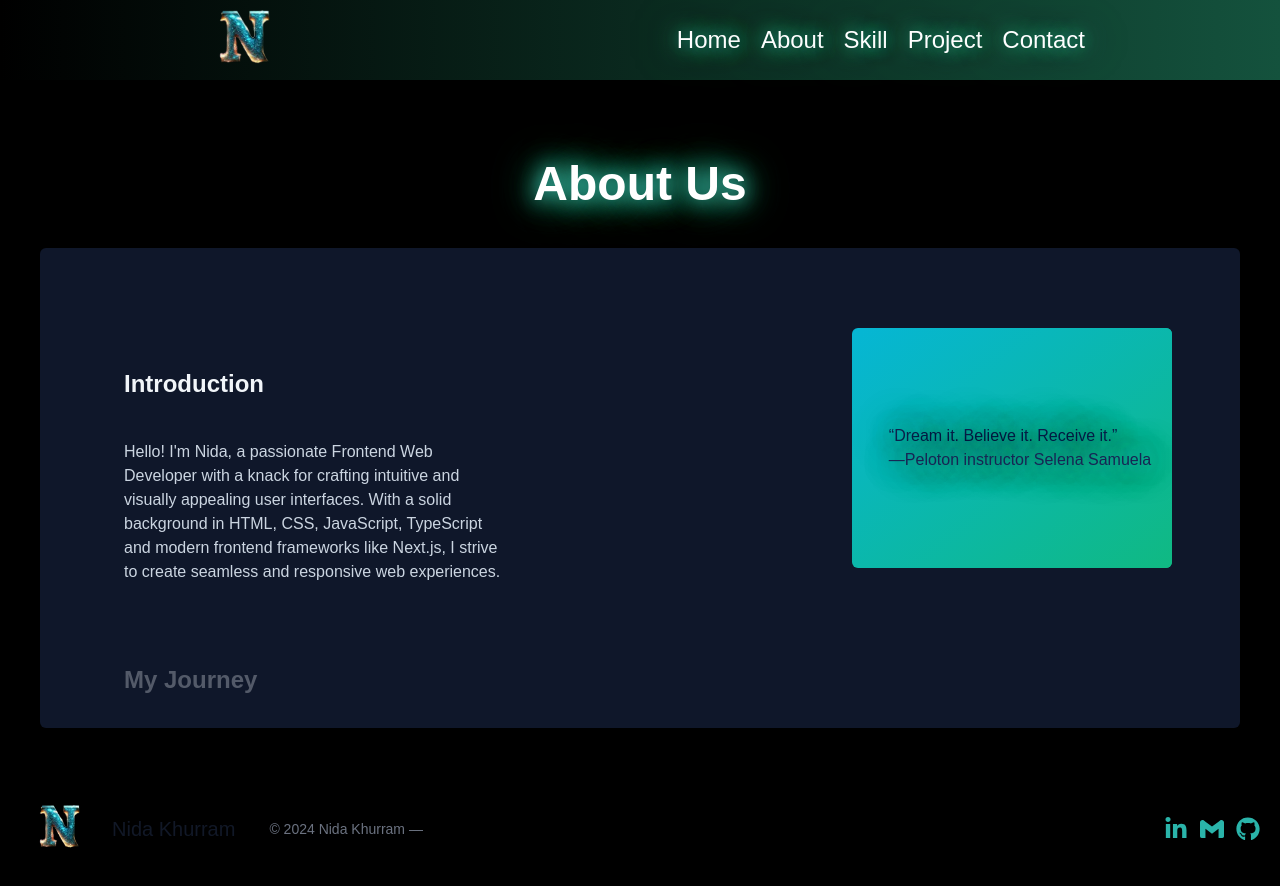
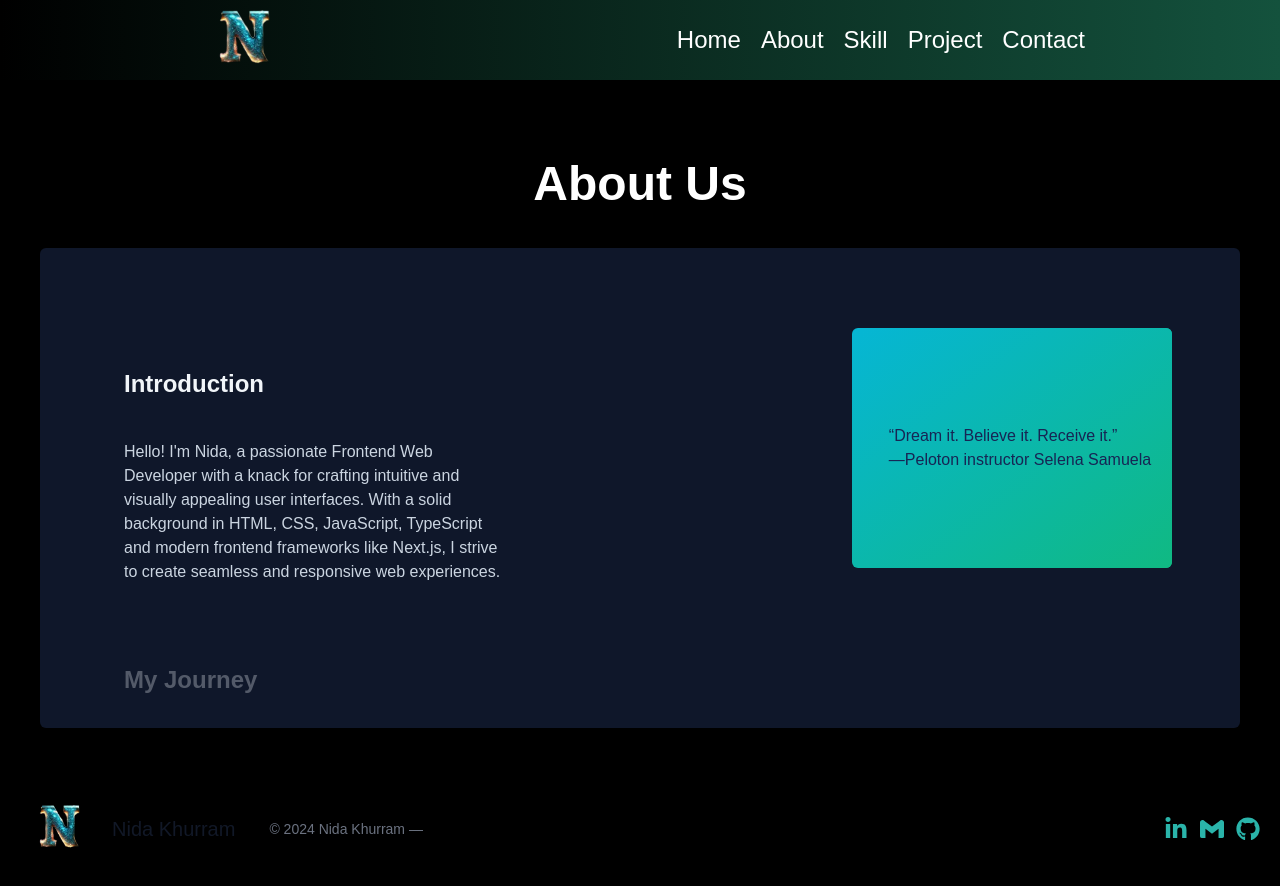
Before and after one commit to nida1khurram/portfolio-next--project, a Next.js app: page /about in a window 1280 px wide. Shown: the top 886 px of the page. Built offline with nearby package versions, Linux system fonts and the light colour scheme.

Commit message:
add team link

```diff
--- a/src/app/globals.css
+++ b/src/app/globals.css
@@ -1,111 +1,3 @@
-/* @tailwind base;
-@tailwind components;
-@tailwind utilities;
-
-body {
-  font-family: 'Poppins', sans-serif;
-}
-
-@layer utilities {
-  .text-balance {
-    text-wrap: balance;
-  }
-  .text-shadow-1 {
-    text-shadow:
-          0 0 20px #42d9ce,
-          0 0 30px #14523d,
-          0 0 40px #23a842,
-          0 0 50px #24747c;
-  }
-  } */
-/* animation bubble */
-/* .bubble{
-
-  animation: bubble 7s linear infinite;
-}
-@keyframes bubble {
-  0% {
-
-            transform: translateY(0);
-    opacity: 0;
-  }
-  50% {
-    opacity: 1;
-  }
-  70% {
-    opacity: 1;
-  }
-  100% {
-
-            transform: translateY(-80vh);
-    opacity: 0;
-  }
-}
-@layer base {
-  :root {
-    --background: 0 0% 100%;
-    --foreground: 0 0% 3.9%;
-    --card: 0 0% 100%;
-    --card-foreground: 0 0% 3.9%;
-    --popover: 0 0% 100%;
-    --popover-foreground: 0 0% 3.9%;
-    --primary: 0 0% 9%;
-    --primary-foreground: 0 0% 98%;
-    --secondary: 0 0% 96.1%;
-    --secondary-foreground: 0 0% 9%;
-    --muted: 0 0% 96.1%;
-    --muted-foreground: 0 0% 45.1%;
-    --accent: 0 0% 96.1%;
-    --accent-foreground: 0 0% 9%;
-    --destructive: 0 84.2% 60.2%;
-    --destructive-foreground: 0 0% 98%;
-    --border: 0 0% 89.8%;
-    --input: 0 0% 89.8%;
-    --ring: 0 0% 3.9%;
-    --chart-1: 12 76% 61%;
-    --chart-2: 173 58% 39%;
-    --chart-3: 197 37% 24%;
-    --chart-4: 43 74% 66%;
-    --chart-5: 27 87% 67%;
-    --radius: 0.5rem;
-  }
-  .dark {
-    --background: 0 0% 3.9%;
-    --foreground: 0 0% 98%;
-    --card: 0 0% 3.9%;
-    --card-foreground: 0 0% 98%;
-    --popover: 0 0% 3.9%;
-    --popover-foreground: 0 0% 98%;
-    --primary: 0 0% 98%;
-    --primary-foreground: 0 0% 9%;
-    --secondary: 0 0% 14.9%;
-    --secondary-foreground: 0 0% 98%;
-    --muted: 0 0% 14.9%;
-    --muted-foreground: 0 0% 63.9%;
-    --accent: 0 0% 14.9%;
-    --accent-foreground: 0 0% 98%;
-    --destructive: 0 62.8% 30.6%;
-    --destructive-foreground: 0 0% 98%;
-    --border: 0 0% 14.9%;
-    --input: 0 0% 14.9%;
-    --ring: 0 0% 83.1%;
-    --chart-1: 220 70% 50%;
-    --chart-2: 160 60% 45%;
-    --chart-3: 30 80% 55%;
-    --chart-4: 280 65% 60%;
-    --chart-5: 340 75% 55%;
-  }
-}
-@layer base {
-  * {
-    @apply border-border;
-  }
-  body {
-    @apply bg-background text-foreground;
-  }
-} */
-
-
 @tailwind base;
 @tailwind components;
 @tailwind utilities;
@@ -122,13 +14,26 @@ body {
   .text-balance {
     text-wrap: balance;
   }
-  .text-shadow-1 {
+  /* .text-shadow-1 {
     text-shadow:
-    0 0 20px #42d9ce,  /* Light teal */
-    0 0 30px #14523d,  /* Dark green */
-    0 0 40px #23a842,  /* Medium green */
-    0 0 50px #24747c;  /* Teal */
+    0 0 20px #42d9ce,
+    0 0 30px #14523d,
+    0 0 40px #23a842,
+    0 0 50px #24747c;
+  } */
+  .text-shadow-1{
+    text-shadow:
+    /* 0 0 20px #027a6d,
+    0 0 30px #023e24,
+    0 0 40px #0b4e23,
+    0 0 50px #0c3e42;  */
+
+    0 0 20px #ffffff,
+  0 0 30px #ffffff,
+  /* 0 0 40px #ffffff,
+   0 0 50px #ffffff;  */
   }
+
 
 }
 /* animation bubble */
--- a/src/components/heroBack.tsx
+++ b/src/components/heroBack.tsx
@@ -19,10 +19,10 @@ export function VortexDemoSecond() {
          <div className="container grid  md:grid-cols-2 items-center py-10 px-[10%] justify-center">
          <div className="sm:w-[200px] sm:h-[200px] md:w-[300px] md:h-[300px] mx-auto">
         <Image
-          width={300}
-          height={300}
+          width={200}
+          height={200}
           alt="logo"
-          src="/picture/girl.png"
+          src="/picture/hero.png"
           className=""
         />
         </div>
--- a/src/components/team.tsx
+++ b/src/components/team.tsx
@@ -80,7 +80,7 @@ export function OurTeam() {
           <p className="font-normal text-sm text-gray-50 relative z-10 my-4">
           Creating user-friendly web apps & focused on responsive design.
           </p>
-          <p className="text-blue-300"><Link href={'/'}>view Profile</Link></p>
+          <p className="text-blue-300"><Link href={'https://abdul-rehman-portfolio-theta.vercel.app/'}>view Profile</Link></p>
         </div>
       </div>
 
@@ -120,7 +120,7 @@ export function OurTeam() {
            <p className="font-normal text-sm text-gray-50 relative z-10 my-4">
            Designing intuitive interfaces to enhance user experiences with elegant solutions.
            </p>
-           <p className="text-blue-300"><Link href={'https://custom-website-html-and-css.vercel.app/'}>view Profile</Link></p>
+           <p className="text-blue-300"><Link href={'https://rameez-portfolio-gold.vercel.app/'}>view Profile</Link></p>
          </div>
        </div>
 
```
Also changed, not shown: public/picture/hero.png (added).
